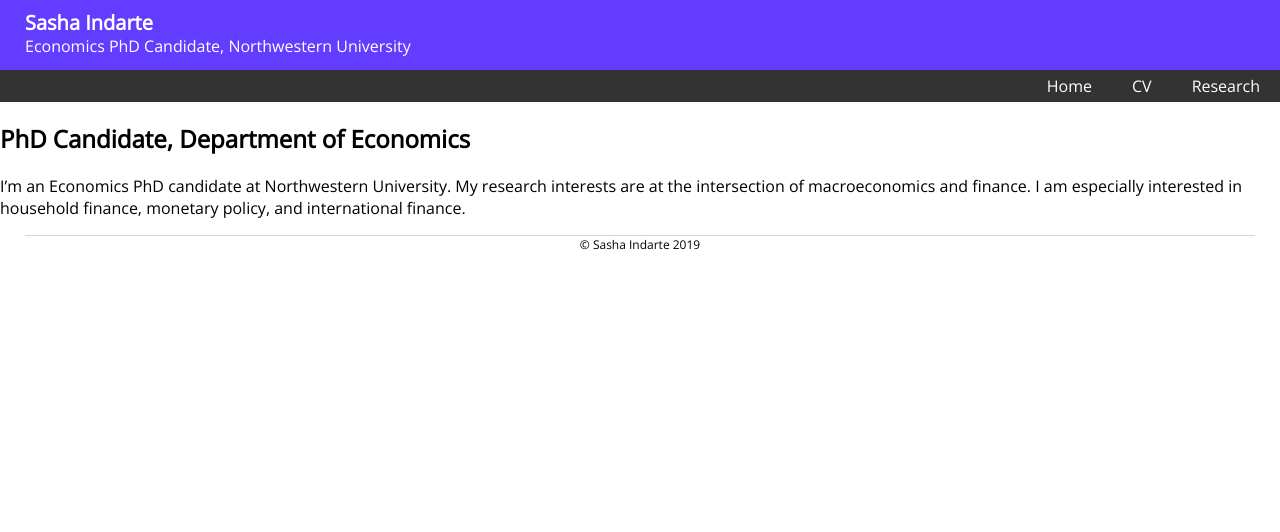
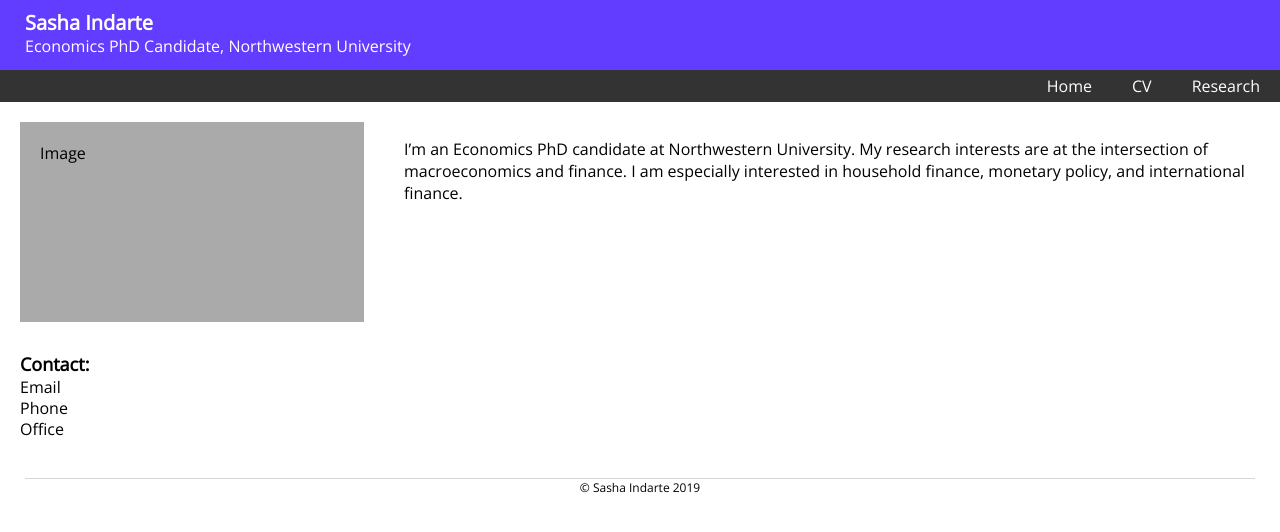
Before and after one commit to sashaindarte/sashaindarte.github.io, a Jekyll site: the page built from index.html, in a window 1280 px wide. Shown: the top 532 px of the page. Built offline with Jekyll 4.4.1, drawn with Linux system fonts in a browser that asks for light colours.

Commit message:
Update index.html
updated to new layout

```diff
--- a/index.html
+++ b/index.html
@@ -2,9 +2,15 @@
 layout: default
 title: Sasha Indarte
 ---
-<div class="blurb">
-	<h2>PhD Candidate, Department of Economics</h2>
-	<p>
-	I’m an Economics PhD candidate at Northwestern University. My research interests are at the intersection of macroeconomics and finance. I am especially interested in household finance, monetary policy, and international finance.
-	</p>
-</div><!-- /.blurb -->
+<div class="row">
+	<div class="side">
+		<div class="fakeimg" style="height:200px;">Image</div><br>
+		<h3>Contact:</h3>
+		<p>Email</p>
+		<p>Phone</p>
+		<p>Office</p>
+	</div>
+	<div class="main">
+		<p> I’m an Economics PhD candidate at Northwestern University. My research interests are at the intersection of macroeconomics and finance. I am especially interested in household finance, monetary policy, and international finance. </p>
+	</div>
+</div>
```
